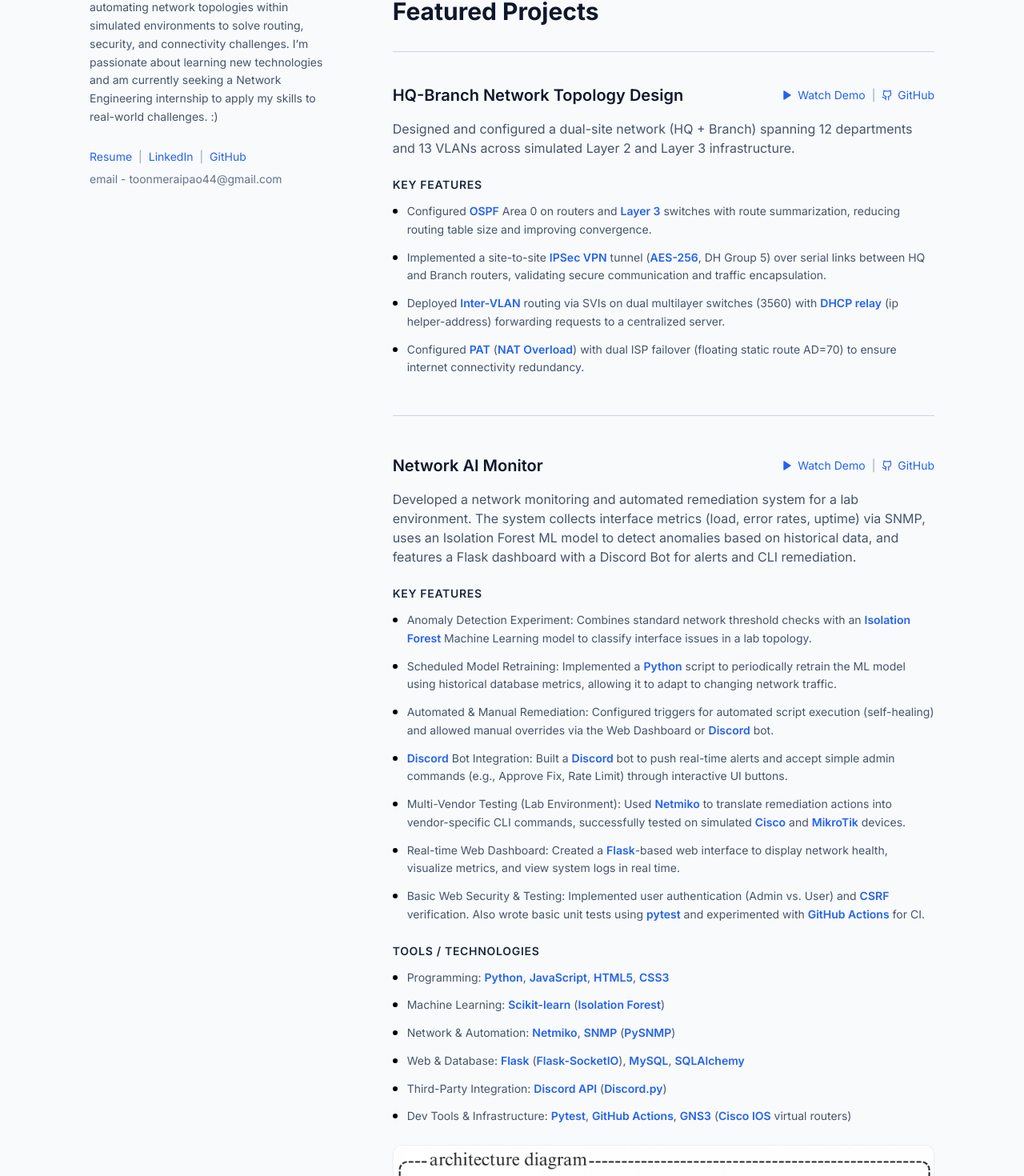
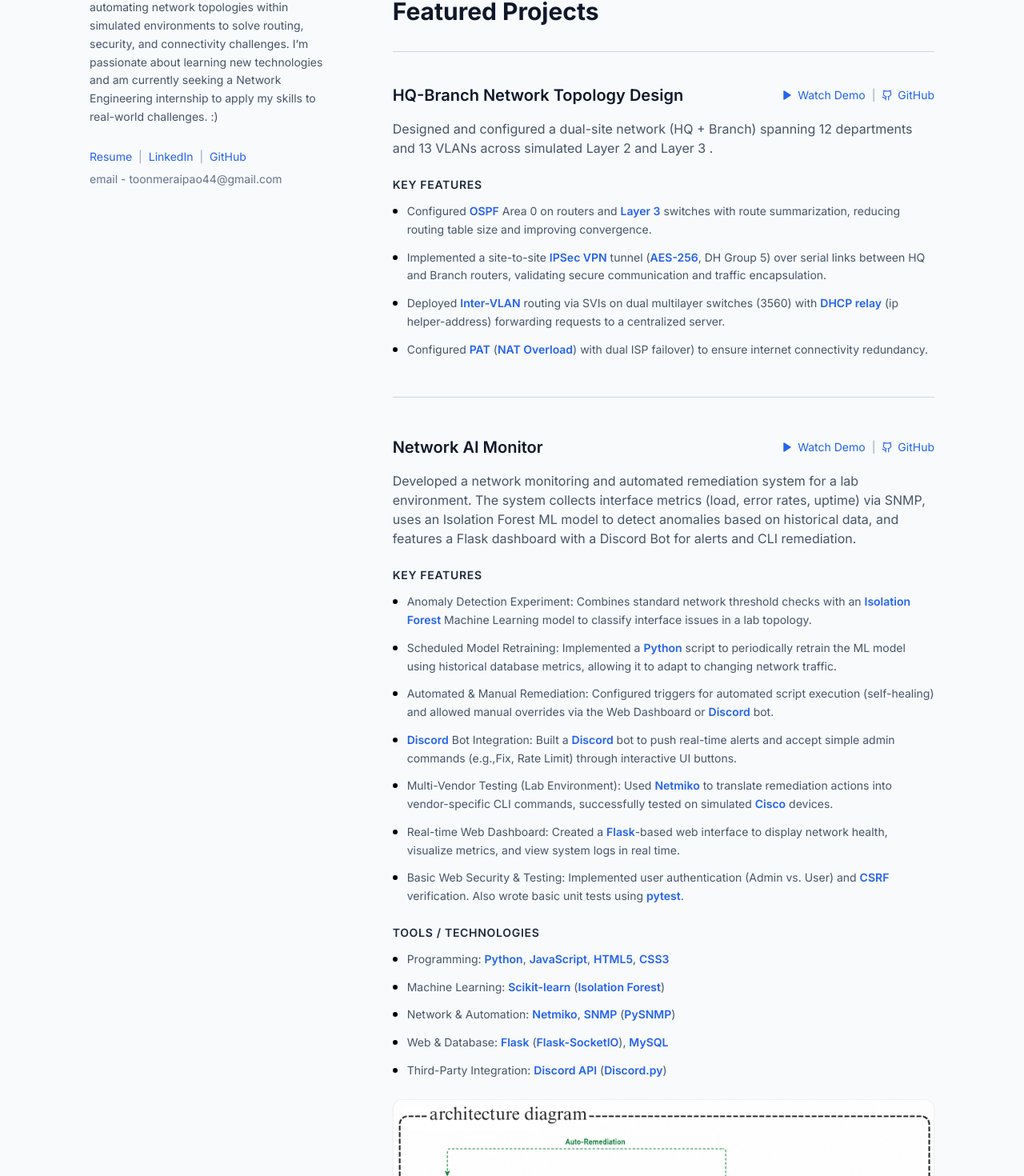
Before and after one commit to ToonSupakit/ToonSupakit.github.io, a Next.js app: page / in a window 1280 px wide. Shown: the part 450-1920 px from the top of the page at 80% size. Built offline with nearby package versions, Linux system fonts and the light colour scheme.

Commit message:
style: update projects detail descriptions and repository links

```diff
--- a/app/sections/Projects.tsx
+++ b/app/sections/Projects.tsx
@@ -8,19 +8,19 @@
   {
     title: "HQ-Branch Network Topology Design",
     description:
-      "Designed and configured a dual-site network (HQ + Branch) spanning 12 departments and 13 VLANs across simulated Layer 2 and Layer 3 infrastructure.",
+      "Designed and configured a dual-site network (HQ + Branch) spanning 12 departments and 13 VLANs across simulated Layer 2 and Layer 3 .",
     icon: Network,
     achievements: [
       "Configured OSPF Area 0 on routers and Layer 3 switches with route summarization, reducing routing table size and improving convergence.",
       "Implemented a site-to-site IPSec VPN tunnel (AES-256, DH Group 5) over serial links between HQ and Branch routers, validating secure communication and traffic encapsulation.",
       "Deployed Inter-VLAN routing via SVIs on dual multilayer switches (3560) with DHCP relay (ip helper-address) forwarding requests to a centralized server.",
-      "Configured PAT (NAT Overload) with dual ISP failover (floating static route AD=70) to ensure internet connectivity redundancy."
+      "Configured PAT (NAT Overload) with dual ISP failover) to ensure internet connectivity redundancy."
     ],
-    githubUrl: "https://github.com/ToonSupakit/Enterprise-Hospital-Network",
+    githubUrl: "https://github.com/ToonSupakit/HQ-Branch-Network-Topology-Design",
     videoUrl: "/videos/cild-cisco.mp4",
   },
   {
-    title: "Network AI Monitor ",
+    title: "Network AI Monitor",
     description:
       "Developed a network monitoring and automated remediation system for a lab environment. The system collects interface metrics (load, error rates, uptime) via SNMP, uses an Isolation Forest ML model to detect anomalies based on historical data, and features a Flask dashboard with a Discord Bot for alerts and CLI remediation.",
     icon: Bot,
@@ -28,20 +28,20 @@
       "Anomaly Detection Experiment: Combines standard network threshold checks with an Isolation Forest Machine Learning model to classify interface issues in a lab topology.",
       "Scheduled Model Retraining: Implemented a Python script to periodically retrain the ML model using historical database metrics, allowing it to adapt to changing network traffic.",
       "Automated & Manual Remediation: Configured triggers for automated script execution (self-healing) and allowed manual overrides via the Web Dashboard or Discord bot.",
-      "Discord Bot Integration: Built a Discord bot to push real-time alerts and accept simple admin commands (e.g., Approve Fix, Rate Limit) through interactive UI buttons.",
-      "Multi-Vendor Testing (Lab Environment): Used Netmiko to translate remediation actions into vendor-specific CLI commands, successfully tested on simulated Cisco and MikroTik devices.",
+      "Discord Bot Integration: Built a Discord bot to push real-time alerts and accept simple admin commands (e.g.,Fix, Rate Limit) through interactive UI buttons.",
+      "Multi-Vendor Testing (Lab Environment): Used Netmiko to translate remediation actions into vendor-specific CLI commands, successfully tested on simulated Cisco devices.",
       "Real-time Web Dashboard: Created a Flask-based web interface to display network health, visualize metrics, and view system logs in real time.",
-      "Basic Web Security & Testing: Implemented user authentication (Admin vs. User) and CSRF verification. Also wrote basic unit tests using pytest and experimented with GitHub Actions for CI."
+      "Basic Web Security & Testing: Implemented user authentication (Admin vs. User) and CSRF verification. Also wrote basic unit tests using pytest."
     ],
     tools: [
       "Programming: Python, JavaScript, HTML5, CSS3",
       "Machine Learning: Scikit-learn (Isolation Forest)",
       "Network & Automation: Netmiko, SNMP (PySNMP)",
-      "Web & Database: Flask (Flask-SocketIO), MySQL, SQLAlchemy",
+      "Web & Database: Flask (Flask-SocketIO), MySQL",
       "Third-Party Integration: Discord API (Discord.py)",
-      "Dev Tools & Infrastructure: Pytest, GitHub Actions, GNS3 (Cisco IOS virtual routers)"
+
     ],
-    githubUrl: "https://github.com/ToonSupakit/AI_Network",
+    githubUrl: "https://github.com/ToonSupakit/NetSentinelAI-Network",
     videoUrl: "/videos/clip-ai-network.mp4",
     imageUrl: "/architecture-ai-network2.png",
   },
```
